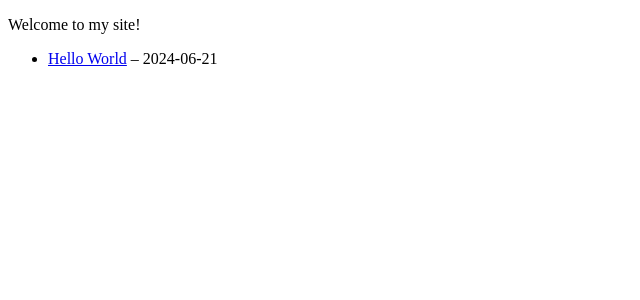
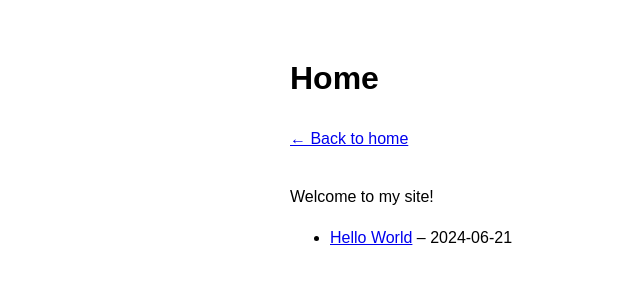
Before and after one commit to jon-barker/jon-barker.github.io, a Jekyll site: the page built from index.md, in a window 1280 px wide. Shown: the top 300 px of the page, without its empty margins (0-640 px from the left). Built offline with Jekyll 4.4.1, drawn with Linux system fonts in a browser that asks for light colours.

Commit message:
update default layout for page

```diff
--- a/_layouts/default.html
+++ b/_layouts/default.html
@@ -4,8 +4,28 @@
     <meta charset="UTF-8">
     <title>{{ page.title }}</title>
     <script async src="https://cdn.jsdelivr.net/npm/mathjax@3/es5/tex-mml-chtml.js"></script>
+    <style>
+      body {
+        max-width: 700px;
+        margin: auto;
+        font-family: sans-serif;
+        line-height: 1.6;
+        padding: 2em;
+      }
+      header {
+        margin-bottom: 2em;
+      }
+      nav {
+        margin-top: 3em;
+      }
+    </style>
   </head>
   <body>
+    <header>
+      <h1>{{ page.title }}</h1>
+      <p><a href="{{ '/' | relative_url }}">← Back to home</a></p>
+    </header>
+
     <main>
       {{ content }}
     </main>
```
